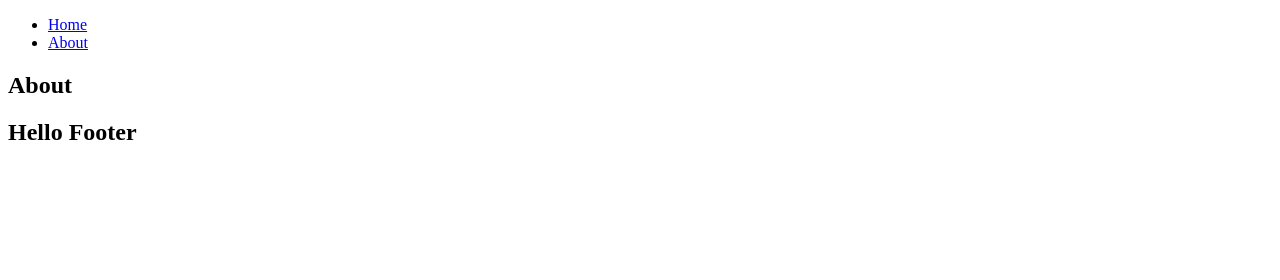
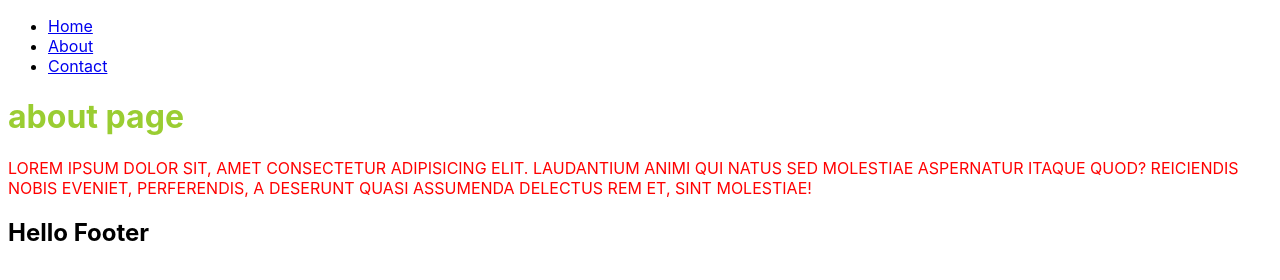
Before and after one commit to BrunnoM7/simply-recipes, a Gatsby site: page /about in a window 1280 px wide. Built offline with nearby package versions, Linux system fonts and the light colour scheme; Gatsby itself is replaced by a stand-in of ours.

Commit message:
testing: testing with css modules

```diff
--- a/src/components/Layout.js
+++ b/src/components/Layout.js
@@ -1,6 +1,8 @@
 import React, { Fragment } from 'react'
 import Navbar from './Navbar'
 import Footer from './Footer'
+
+import "./layout.css"
 
 const Layout = ({ children }) => {
   return (
--- a/src/components/Navbar.js
+++ b/src/components/Navbar.js
@@ -11,6 +11,9 @@ const Navbar = () => {
         <li>
           <Link to='/about'>About</Link>
         </li>
+        <li>
+          <Link to='/contact'>Contact</Link>
+        </li>
       </ul>
     </nav>
   )
--- /dev/null
+++ b/src/components/layout.css
@@ -0,0 +1,16 @@
+
+body {
+  font-family: -apple-system, BlinkMacSystemFont, 'Segoe UI', Roboto, Oxygen, Ubuntu, Cantarell, 'Open Sans', 'Helvetica Neue', sans-serif;
+}
+
+h1 {
+  color: blue;
+}
+
+.about-heading {
+  color: green;
+}
+
+.home-heading {
+  color: blue;
+}
--- /dev/null
+++ b/src/examples/about.module.css
@@ -0,0 +1,11 @@
+.page {
+  color: red;
+}
+
+.page h1 {
+  color: yellowgreen;
+}
+
+.text {
+  text-transform: uppercase;
+}
--- /dev/null
+++ b/src/examples/home.module.css
@@ -0,0 +1,11 @@
+.page {
+  color: blue;
+}
+
+.page h1 {
+  color: blueviolet;
+}
+
+.text {
+  text-transform: capitalize;
+}
--- a/src/pages/about.js
+++ b/src/pages/about.js
@@ -1,10 +1,20 @@
 import React from 'react'
 import Layout from '../components/Layout'
+
+import { page, text } from '../examples/about.module.css'
 
 const about = () => {
   return (
     <Layout>
-      <h2>About</h2>
+      <div className={page}>
+        <h1>about page</h1>
+        <p className={text}>
+          Lorem ipsum dolor sit, amet consectetur adipisicing elit. Laudantium
+          animi qui natus sed molestiae aspernatur itaque quod? Reiciendis nobis
+          eveniet, perferendis, a deserunt quasi assumenda delectus rem et, sint
+          molestiae!
+        </p>
+      </div>
     </Layout>
   )
 }
```
Also changed, not shown: src/pages/index.js (+8 -0 lines).
